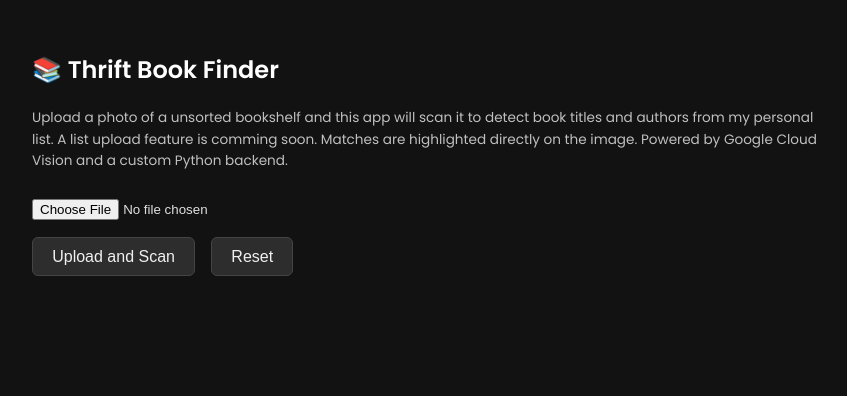
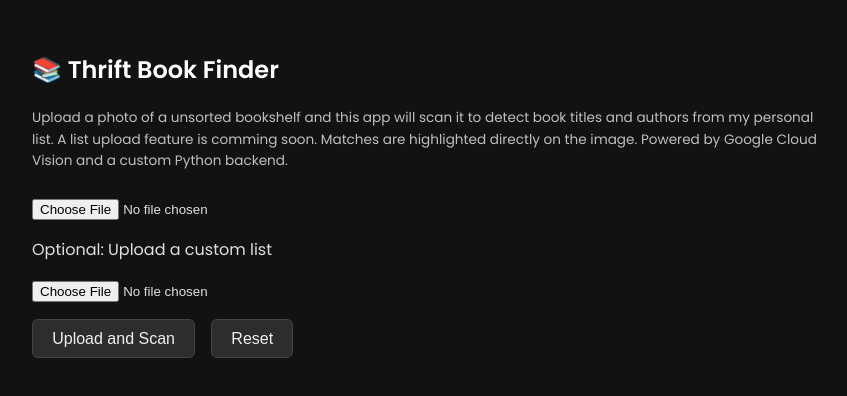
Before and after one commit to NMGIS/thrift-book-detector, a React (Create React App) app: page / in a window 1280 px wide. Shown: the top 396 px of the page, without its empty margins (208-1055 px from the left). Built offline with nearby package versions, Linux system fonts and the light colour scheme.

Commit message:
Custom CSV upload
Added functionality for custom csv upload

```diff
--- a/src/App.js
+++ b/src/App.js
@@ -25,6 +25,10 @@ function App() {
 
     const formData = new FormData();
     formData.append("image", image);
+
+    if (customList) {
+      formData.append("list", customList); // 👈 include uploaded CSV
+    }
 
     setLoading(true);
     setSubmitted(true);
@@ -55,10 +59,25 @@ function App() {
     setVisualMatchTable([]);
     setLoading(false);
     setSubmitted(false);
+    setCustomList(null); // clear list state
+
     if (fileInputRef.current) {
       fileInputRef.current.value = null;
     }
+    if (csvInputRef.current) {
+      csvInputRef.current.value = null;
+    }
   };
+
+const [customList, setCustomList] = useState(null);
+
+const handleListUpload = (e) => {
+  const file = e.target.files[0];
+  setCustomList(file);
+};
+
+const csvInputRef = useRef(null);
+
 
   return (
     <div className="container">
@@ -91,7 +110,13 @@ function App() {
           />
         )
       )}
-
+      <p style={{ marginTop: '1rem' }}>Optional: Upload a custom list</p>
+      <input
+        type="file"
+        accept=".csv"
+        onChange={handleListUpload}
+        ref={csvInputRef}
+      />
       <div>
         <button onClick={handleSubmit}>Upload and Scan</button>
         <button onClick={handleReset}>Reset</button>
```
